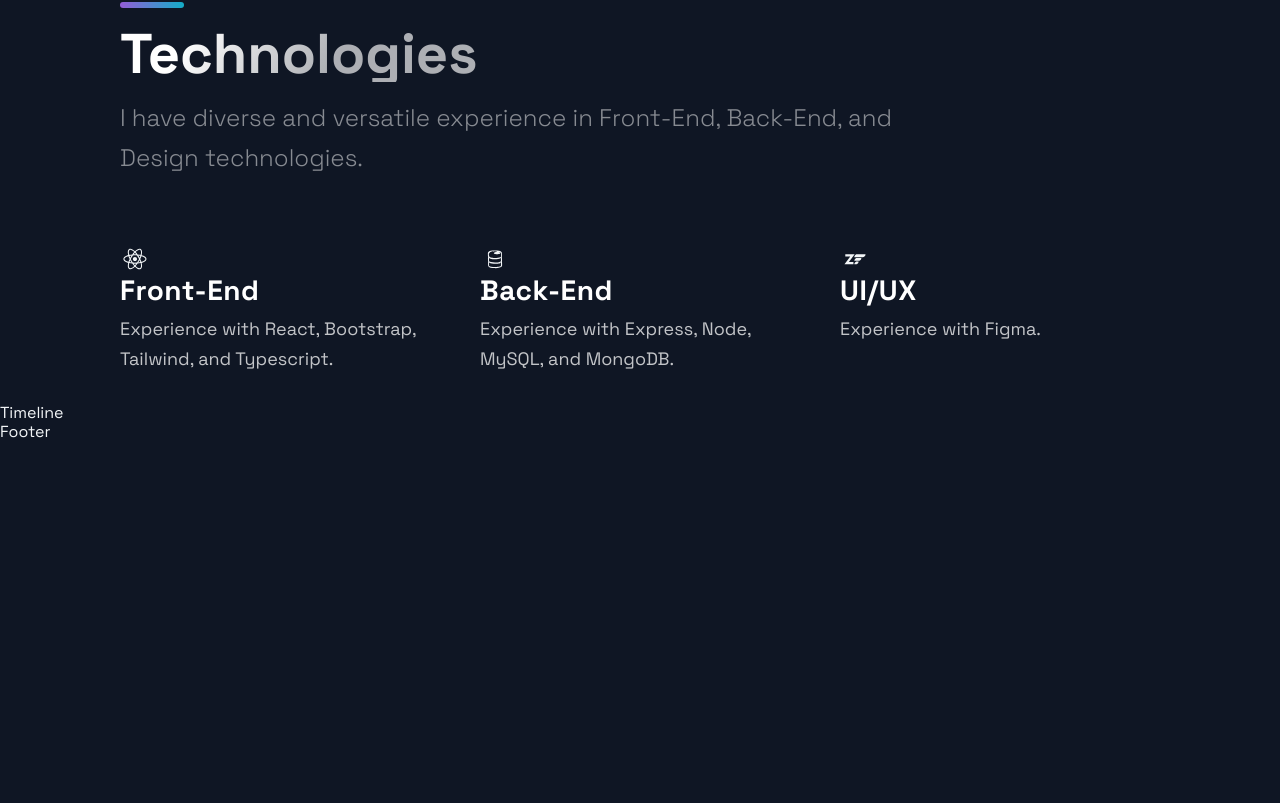
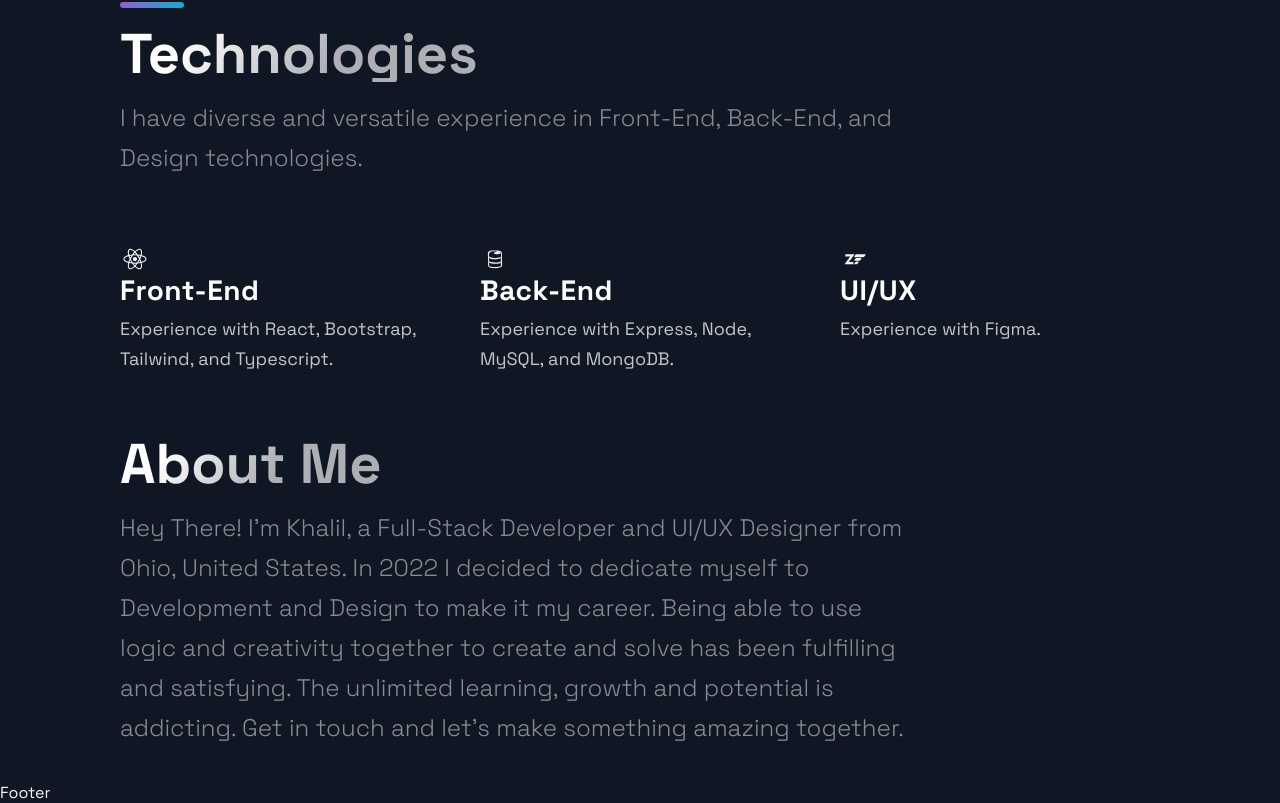
Before and after one commit to KJKhalil/Portfolio, a Next.js app: page / in a window 1280 px wide. Shown: the part 2377-3180 px from the top of the page. Before the commit the page ends 2819 px from the top, so only its background shows below. Built offline with nearby package versions, Linux system fonts and the light colour scheme.

Commit message:
Finished TimeLine.js I Commented Out All The Code To Do With The Timeline Code To Use It For Later But Finished The About Me Code

```diff
--- a/src/components/TimeLine/TimeLine.js
+++ b/src/components/TimeLine/TimeLine.js
@@ -1,5 +1,4 @@
 import React, { useState, useRef, useEffect } from 'react';
-
 import { CarouselButton, CarouselButtonDot, CarouselButtons, CarouselContainer, CarouselItem, CarouselItemImg, CarouselItemText, CarouselItemTitle, CarouselMobileScrollNode } from './TimeLineStyles';
 import { Section, SectionDivider, SectionText, SectionTitle } from '../../styles/GlobalComponents';
 import { TimeLineData } from '../../constants/constants';
@@ -43,9 +42,76 @@ const Timeline = () => {
   // }, []);
 
   return (
-    <div>
-      Timeline
-    </div>
+    <Section id='about'>
+      <SectionTitle>About Me</SectionTitle>
+      <SectionText>Hey There! I'm Khalil, a Full-Stack Developer and UI/UX Designer from Ohio, United States. In 2022 I decided to dedicate myself to Development and Design to make it my career. Being able to use logic and creativity together to create and solve has been fulfilling and satisfying. The unlimited learning, growth and potential is addicting. Get in touch and let's make something amazing together.
+      </SectionText>
+
+      {/*
+      <CarouselContainer ref={carouselRef} onScroll={handleScroll}>
+        <>
+          {TimeLineData.map((item, index) => (
+            <CarouselMobileScrollNode key={index} final={index === TOTAL_CAROUSEL_COUNT - 1}>
+              <CarouselItem
+                index={index}
+                id={`carousel__item-${index}`}
+                active={activeItem}
+                onClick={(e) => handleClick(e, index)}
+              >
+              <CarouselItemTitle>
+                {item.year}
+                <CarouselItemImg
+                    width="208"
+                    height="6"
+                    viewBox="0 0 208 6"
+                    fill="none"
+                    xmlns="http://www.w3.org/2000/svg">
+                    <path
+                      fill-rule="evenodd"
+                      clip-rule="evenodd"
+                      d="M2.5 5.5C3.88071 5.5 5 4.38071 5 3V3.5L208 3.50002V2.50002L5 2.5V3C5 1.61929 3.88071 0.5 2.5 0.5C1.11929 0.5 0 1.61929 0 3C0 4.38071 1.11929 5.5 2.5 5.5Z"
+                      fill="url(#paint0_linear)"
+                      fill-opacity="0.33"
+                    />
+                    <defs>
+                      <linearGradient
+                        id="paint0_linear"
+                        x1="-4.30412e-10"
+                        y1="0.5"
+                        x2="208"
+                        y2="0.500295"
+                        gradientUnits="userSpaceOnUse">
+                        <stop stop-color="white" />
+                        <stop
+                          offset="0.79478"
+                          stop-color="white"
+                          stop-opacity="0"
+                        />
+                      </linearGradient>
+                    </defs>
+                  </CarouselItemImg>
+              </CarouselItemTitle>
+              <CarouselItemText>{item.text}</CarouselItemText>
+              </CarouselItem>
+            </CarouselMobileScrollNode>
+          ))}
+        </>
+      </CarouselContainer>
+      <CarouselButtons>
+        {TimeLineData.map((item, index) => (
+          <CarouselButton
+            key={index}
+            index={index}
+            active={activeItem}
+            onClick={(e) => handleClick(e, index)}
+            type="button"
+          >
+            <CarouselButtonDot active={activeItem} />
+          </CarouselButton>
+        ))}
+      </CarouselButtons>
+      <SectionDivider />*/}
+    </Section>
   );
 };
 
```
Also changed, not shown: public/images/profile.jpeg (deleted), public/images/projects.jpeg (deleted).
